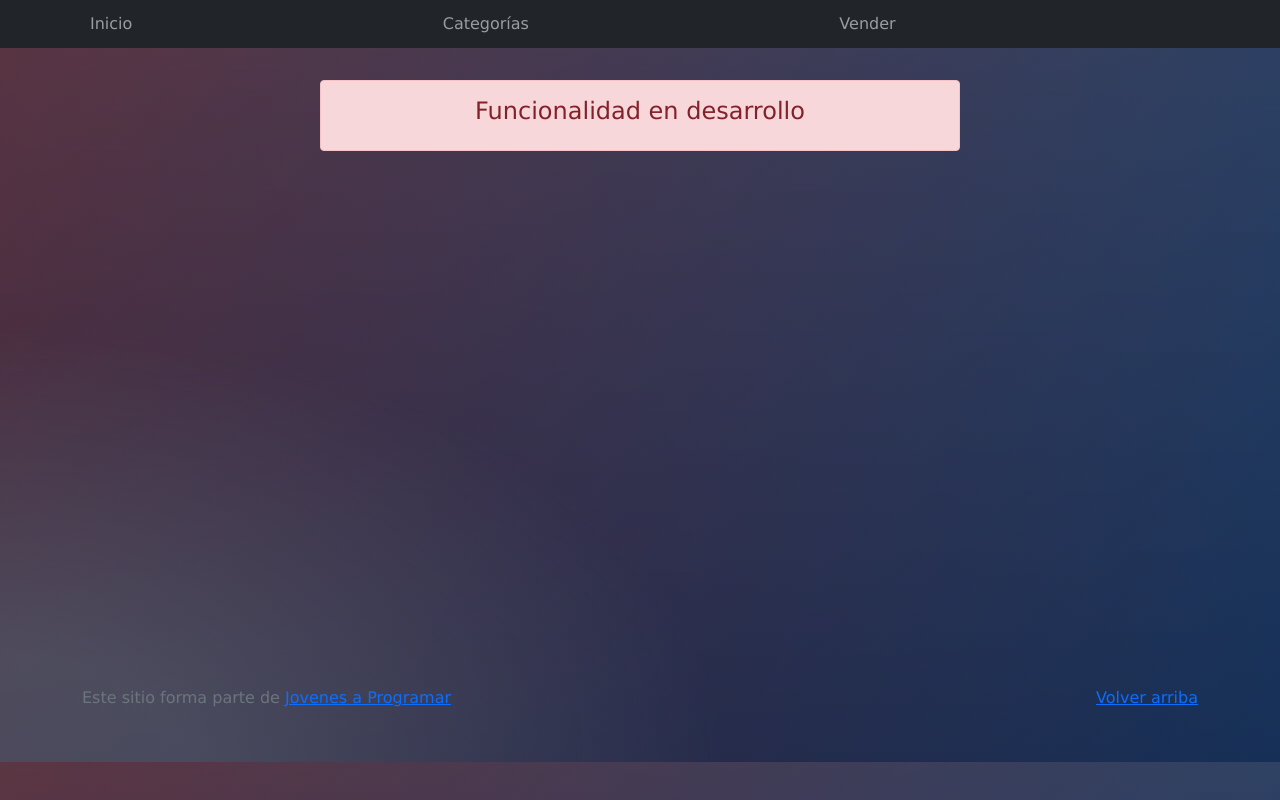
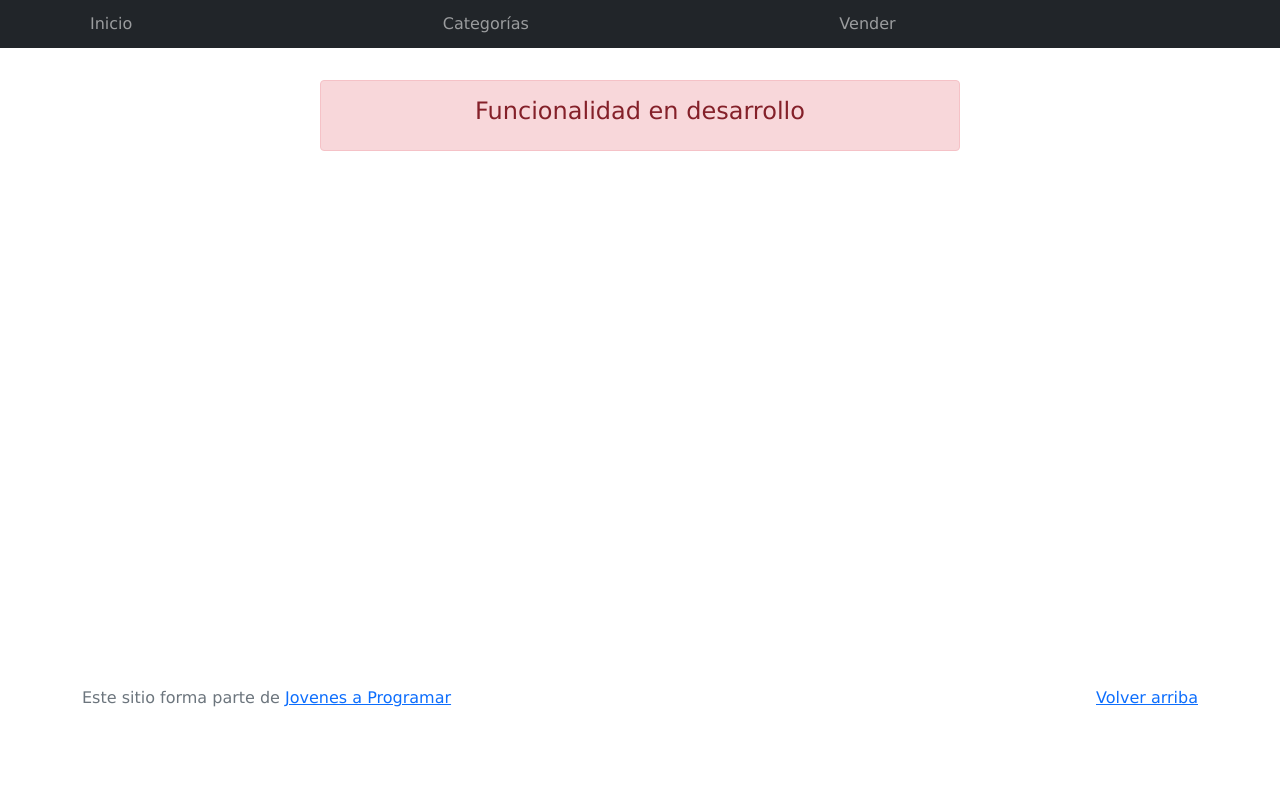
Before and after one commit to miguelsoffarelli/proyectofinal-grupo2, a plain HTML site: page cart.html in a window 1280 px wide. Drawn offline with Linux system fonts and the light colour scheme.

Commit message:
tercer commit

```diff
--- a/css/styles.css
+++ b/css/styles.css
@@ -188,16 +188,3 @@ a.custom-card:hover {
 .checked {
   color: orange;
 }
-
-body {
-	width: 100%;
-	height:100%;
-	font-family: 'Open Sans', sans-serif;
-	background: black;
-	background: -moz-radial-gradient(0% 100%, ellipse cover, rgba(104,128,138,.4) 10%,rgba(138,114,76,0) 40%),-moz-linear-gradient(top,  rgba(57,173,219,.25) 0%, rgba(42,60,87,.4) 100%), -moz-linear-gradient(-45deg,  #670d10 0%, #092756 100%);
-	background: -webkit-radial-gradient(0% 100%, ellipse cover, rgba(104,128,138,.4) 10%,rgba(138,114,76,0) 40%), -webkit-linear-gradient(top,  rgba(57,173,219,.25) 0%,rgba(42,60,87,.4) 100%), -webkit-linear-gradient(-45deg,  #670d10 0%,#092756 100%);
-	background: -o-radial-gradient(0% 100%, ellipse cover, rgba(104,128,138,.4) 10%,rgba(138,114,76,0) 40%), -o-linear-gradient(top,  rgba(57,173,219,.25) 0%,rgba(42,60,87,.4) 100%), -o-linear-gradient(-45deg,  #670d10 0%,#092756 100%);
-	background: -ms-radial-gradient(0% 100%, ellipse cover, rgba(104,128,138,.4) 10%,rgba(138,114,76,0) 40%), -ms-linear-gradient(top,  rgba(57,173,219,.25) 0%,rgba(42,60,87,.4) 100%), -ms-linear-gradient(-45deg,  #670d10 0%,#092756 100%);
-	background: -webkit-radial-gradient(0% 100%, ellipse cover, rgba(104,128,138,.4) 10%,rgba(138,114,76,0) 40%), linear-gradient(to bottom,  rgba(57,173,219,.25) 0%,rgba(42,60,87,.4) 100%), linear-gradient(135deg,  #670d10 0%,#092756 100%);
-	filter: progid:DXImageTransform.Microsoft.gradient( startColorstr='#3E1D6D', endColorstr='#092756',GradientType=1 );
-}
```
